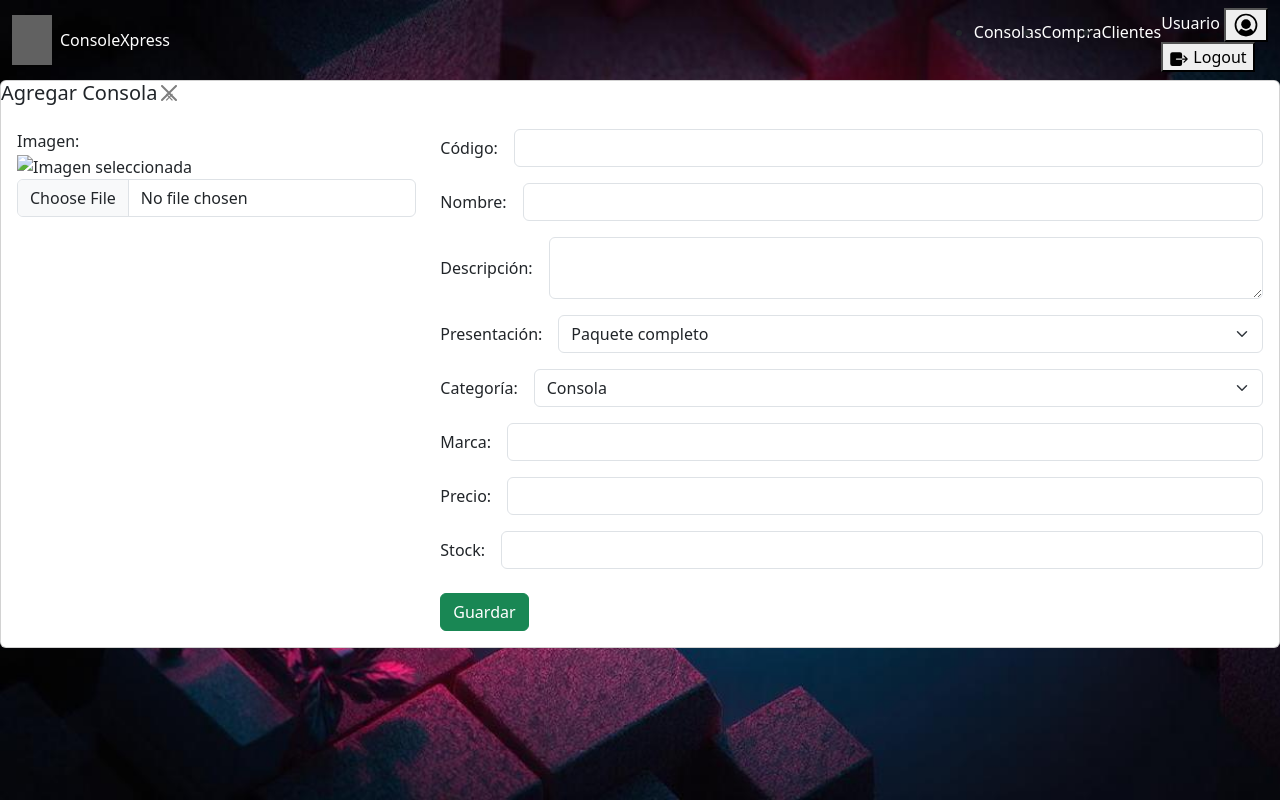
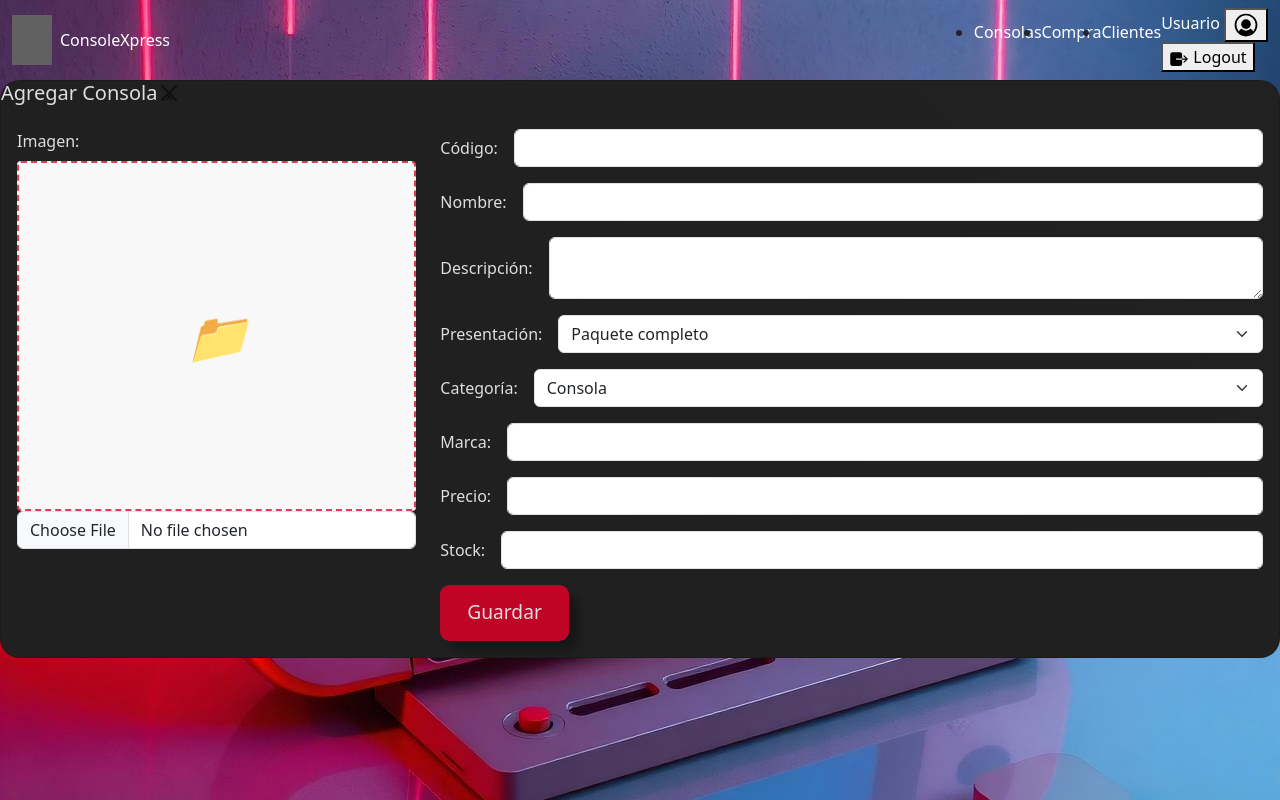
Before and after one commit to RachellRG29/PrograIII_2024_Semi, a Django app: page /crud_admi/ in a window 1280 px wide. Run offline with Django 5.2, Linux system fonts and the light colour scheme; data comes from the database, SQL or seed files in the repository; both versions use the stored data as it was after the commit; some libraries are stand-ins or nearby versions; grey boxes are pictures that could not be loaded.

Commit message:
Diseño crud- consolas, css

```diff
--- a/appconsole/consolexpress/templates/consolas.html
+++ b/appconsole/consolexpress/templates/consolas.html
@@ -6,11 +6,11 @@
 
 <!-- Popover personalizado para agregar consola -->
 <div id="popoverConsola" class="card mb-3 popover-consola" >
-    <div class="popover-header d-flex" >
+    <div class="popover-header d-flex">
         <h5 id="popoverTitle">Agregar Consola</h5>
         <button type="button" class="btn-close" onclick="cerrarPopover()">×</button>
     </div>
-    <div class="card-body">
+    <div class="card-body ">
         <form id="formAgregarConsola" method="post" enctype="multipart/form-data" action="{% url 'guardar_consola' %}">
             {% csrf_token %}
             <input type="hidden" id="consolaId" name="consolaId"> <!-- Campo oculto para el ID -->
@@ -20,6 +20,7 @@
                     <div class="mb-3">
                         <label for="imagen">Imagen:</label>
                         <div class="image-preview" id="imagePreview">
+                            <i class="upload-icon">📁</i>
                             <img id="imgPreview" src="" alt="Imagen seleccionada" class="img-fluid">
                         </div>
                         <input type="file" class="form-control" name="imagen" accept="image/*" onchange="previewImage(event)" required>
@@ -66,7 +67,7 @@
                         <label for="stock" class="col-form-label me-3">Stock:</label>
                         <input type="number" class="form-control" id="stock" name="stock" onblur="validarStock(this)" required>
                     </div>
-                    <button type="submit" class="btn btn-success mt-2">Guardar</button>
+                    <button type="submit" class="btnGuardar">Guardar</button>
                 </div>
             </div>
         </form>
@@ -397,3 +398,93 @@
 }
 
 </script>
+
+<style>
+
+    /*popover header*/
+    /*.popover-header{
+        background-color: #dc3e57;
+
+    }*/
+
+    .card{
+        background: linear-gradient(45deg, #202020 40%, #212121);
+        color: #DEDEDE;
+        border-radius: 20px;
+
+    }
+
+    /*IMAGEN*/
+/*carpeta imagen preview*/
+.image-preview {
+    position: relative;
+    width: 100%;
+    height: 350px;
+    border: 1px solid #ddd;
+    border-radius: 4px;
+    display: flex;
+    background-size: cover;
+    align-items: center;
+    justify-content: center;
+    background-color: #f8f8f8;
+    border: 2px dashed #dc3e57;
+    margin-top: 8px;
+    overflow: hidden;
+}
+
+.image-preview img {
+    max-width: 100%;
+    max-height: 100%;
+    display: none; /* Oculto inicialmente */
+    object-fit: cover;
+    z-index: 2;
+    position: absolute;
+
+}
+
+.upload-icon {
+    font-size: 50px;
+    color: #007bff;
+    z-index: 1;
+    transition: opacity 0.3s;
+}
+
+
+    /*Diseño boton guardar*/
+.btnGuardar {
+  position: relative;
+  font-size: 1.2em;
+  padding: 0.7em 1.4em;
+  background-color: #BF0426;
+  text-decoration: none;
+  border: none;
+  border-radius: 0.5em;
+  color: #DEDEDE;
+  box-shadow: 0.5em 0.5em 0.5em rgba(0, 0, 0, 0.3);
+}
+
+.btnGuardar:before {
+  position: absolute;
+  content: '';
+  height: 0;
+  width: 0;
+  top: 0;
+  left: 0;
+  background: linear-gradient(135deg, rgba(33,33,33,1) 0%, rgb(33, 33, 33) 50%, rgba(150,4,31,1) 50%, rgba(191,4,38,1) 60%);
+  border-radius: 0 0 0.5em 0;
+  box-shadow: 0.2em 0.2em 0.2em rgba(0, 0, 0, 0.3);
+  transition: 0.3s;
+}
+
+.btnGuardar:hover::before {
+  width: 1.6em;
+  height: 1.6em;
+}
+
+.btnGuardar:active {
+  box-shadow: 0.2em 0.2em 0.3em rgba(0, 0, 0, 0.3);
+  transform: translate(0.1em, 0.1em);
+}
+
+
+</style>
--- a/appconsole/consolexpress/templates/crud_admi.html
+++ b/appconsole/consolexpress/templates/crud_admi.html
@@ -28,7 +28,7 @@
         body {
             margin: 0;
             padding: 0;
-            background-image: url("{% static 'img_fondo_crud.jpg' %}");
+            background-image: url("{% static 'img_fondoCrud4k.jpeg' %}");
             background-size: cover;
             height: 100vh;
         }
```
Also changed, not shown: appconsole/consolexpress/static/img_fondoCrud4k.jpeg (added), appconsole/db_consolexpress.sqlite3, appconsole/media/img_consolas/fondo_cinematico_nintendo_ZwGzjb2.png (added), 1 other file.
